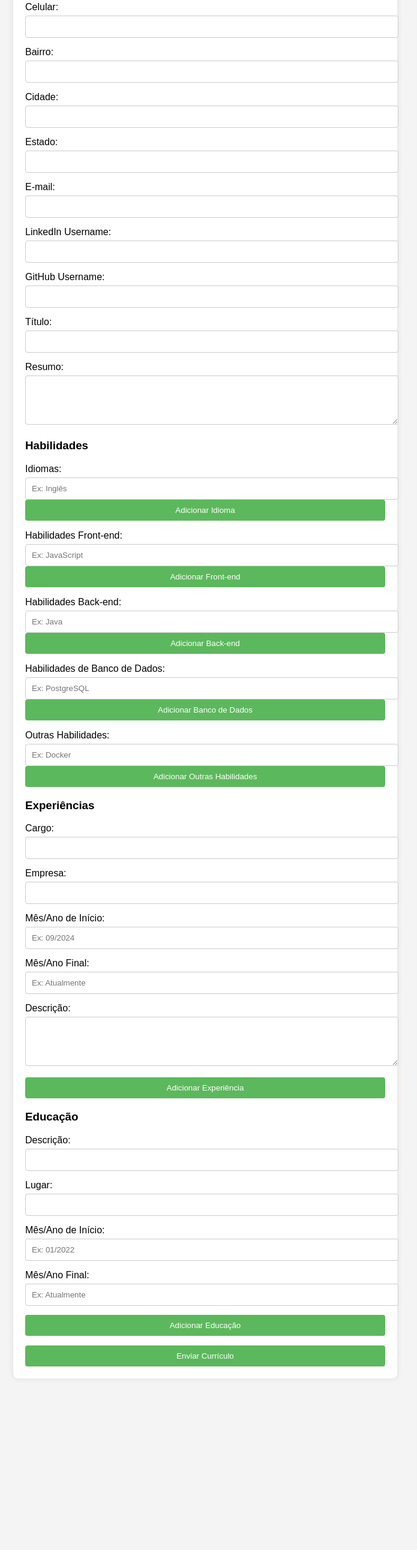
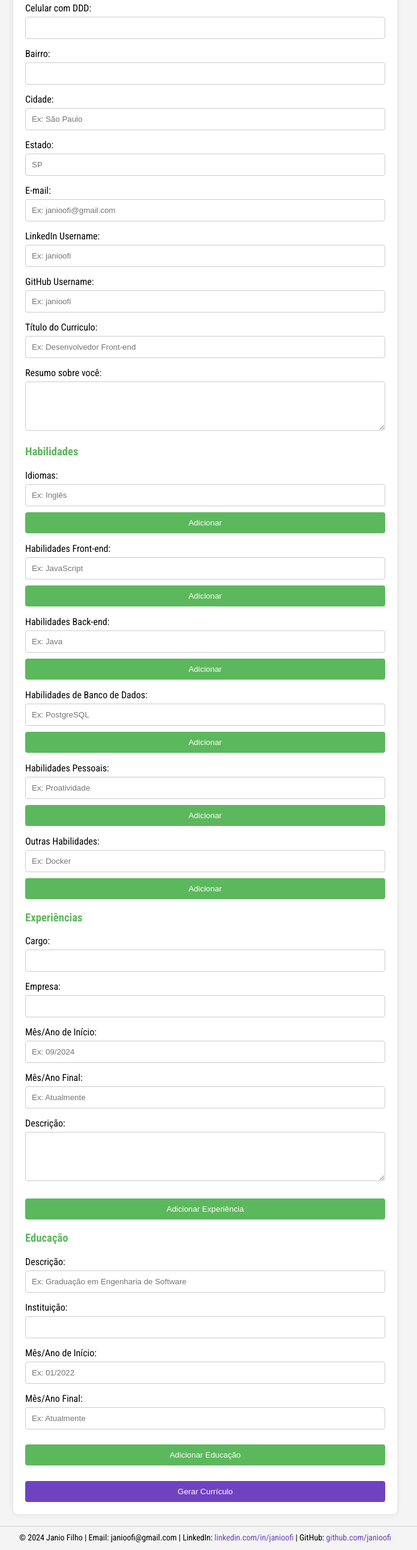
Before and after one commit to janioofi/curriculo-generator-dashboard, a plain HTML site: page index.html in a window 1280 px wide. Shown: the part 180-2764 px from the top of the page at 60% size, without its empty margins (298-993 px from the left). Before the commit the page ends 2498 px from the top, so only its background shows below. Drawn offline with Linux system fonts and the light colour scheme.

Commit message:
Front-end funcionando

```diff
--- /dev/null
+++ b/assets/styles.css
@@ -0,0 +1,108 @@
+@import url('https://fonts.googleapis.com/css2?family=Roboto+Condensed:ital,wght@0,100..900;1,100..900&display=swap');
+
+body {
+    font-family: 'Roboto Condensed', Arial, sans-serif;
+    background-color: #f4f4f4;
+    margin: 0;
+    padding: 20px;
+}
+
+.container {
+    max-width: 600px;
+    margin: auto;
+    padding: 20px;
+    background: white;
+    border-radius: 8px;
+    box-shadow: 0 0 10px rgba(0, 0, 0, 0.1);
+}
+
+h2 {
+    text-align: center;
+    color: #333;
+}
+
+h3 {
+    margin-top: 20px;
+    color: #5cb85c;
+}
+
+.form-group {
+    margin-bottom: 15px;
+}
+
+label {
+    display: block;
+    margin-bottom: 5px;
+}
+
+input[type="text"],
+input[type="email"],
+textarea {
+    width: 100%;
+    padding: 10px;
+    border: 1px solid #ccc;
+    border-radius: 4px;
+    box-sizing: border-box; /* Inclui padding e borda no cálculo de largura */
+    margin: 0; /* Remove margens */
+}
+
+textarea {
+    resize: vertical; /* Permite apenas redimensionar verticalmente */
+}
+
+button {
+    width: 100%;
+    padding: 10px;
+    color: white;
+    border: none;
+    border-radius: 4px;
+    cursor: pointer;
+    margin-top: 10px;
+}
+
+button[type="button"] { /* Para os botões que não são de enviar */
+    background-color: #5cb85c; /* Cor padrão para botões que não são de enviar */
+}
+
+button[type="button"]:hover {
+    background-color: #4cae4c; /* Tom mais escuro para botões que não são de enviar ao passar o mouse */
+}
+
+button[type="submit"] { /* Para o botão de enviar currículo */
+    background-color: #6f42c1; /* Cor roxa */
+}
+
+button[type="submit"]:hover {
+    background-color: #5a32a1; /* Tom de roxo mais escuro ao passar o mouse */
+}
+
+ul {
+    list-style-type: none;
+    padding: 0;
+}
+
+li {
+    margin: 5px 0;
+}
+
+footer {
+    margin-top: 20px;
+    padding: 10px;
+    text-align: center;
+    background-color: #f4f4f4; /* Cor de fundo do footer */
+    border-top: 1px solid #ccc; /* Linha superior para separação */
+}
+
+footer p {
+    margin: 0; /* Remove margens do footer */
+    font-size: 14px; /* Tamanho da fonte menor */
+}
+
+footer a {
+    color: #6f42c1; /* Cor dos links */
+    text-decoration: none;
+}
+
+footer a:hover {
+    text-decoration: underline;
+}
--- a/index.html
+++ b/index.html
@@ -3,7 +3,8 @@
 <head>
     <meta charset="UTF-8">
     <meta name="viewport" content="width=device-width, initial-scale=1.0">
-    <link rel="stylesheet" href="styles.css">
+    <link rel="stylesheet" href="./assets/styles.css">
+    <link rel="icon" type="image/x-icon" href="./assets/favicon.ico">
     <title>Formulário de Currículo</title>
 </head>
 <body>
@@ -16,7 +17,7 @@
             </div>
 
             <div class="form-group">
-                <label for="celular">Celular:</label>
+                <label for="celular">Celular com DDD:</label>
                 <input type="text" id="celular">
             </div>
 
@@ -27,36 +28,36 @@
 
             <div class="form-group">
                 <label for="cidade">Cidade:</label>
-                <input type="text" id="cidade">
+                <input placeholder="Ex: São Paulo" type="text" id="cidade">
             </div>
 
             <div class="form-group">
                 <label for="estado">Estado:</label>
-                <input type="text" id="estado">
+                <input placeholder="SP" type="text" id="estado">
             </div>
 
             <div class="form-group">
                 <label for="email">E-mail:</label>
-                <input type="email" id="email">
+                <input placeholder="Ex: janioofi@gmail.com" type="email" id="email">
             </div>
 
             <div class="form-group">
                 <label for="linkedinUsername">LinkedIn Username:</label>
-                <input type="text" id="linkedinUsername">
+                <input placeholder="Ex: janioofi" type="text" id="linkedinUsername">
             </div>
 
             <div class="form-group">
                 <label for="githubUsername">GitHub Username:</label>
-                <input type="text" id="githubUsername">
+                <input placeholder="Ex: janioofi" type="text" id="githubUsername">
             </div>
 
             <div class="form-group">
-                <label for="titulo">Título:</label>
-                <input type="text" id="titulo">
+                <label for="titulo">Título do Curriculo:</label>
+                <input placeholder="Ex: Desenvolvedor Front-end" type="text" id="titulo">
             </div>
 
             <div class="form-group">
-                <label for="resumo">Resumo:</label>
+                <label for="resumo">Resumo sobre você:</label>
                 <textarea id="resumo" rows="4"></textarea>
             </div>
 
@@ -64,35 +65,42 @@
             <div class="form-group">
                 <label for="idioma">Idiomas:</label>
                 <input type="text" id="idioma" placeholder="Ex: Inglês">
-                <button type="button" id="addIdioma">Adicionar Idioma</button>
+                <button type="button" id="addIdioma">Adicionar</button>
                 <ul id="listaIdiomas"></ul>
             </div>
 
             <div class="form-group">
                 <label for="frontEnd">Habilidades Front-end:</label>
                 <input type="text" id="frontEnd" placeholder="Ex: JavaScript">
-                <button type="button" id="addFrontEnd">Adicionar Front-end</button>
+                <button type="button" id="addFrontEnd">Adicionar</button>
                 <ul id="listaFrontEnd"></ul>
             </div>
 
             <div class="form-group">
                 <label for="backEnd">Habilidades Back-end:</label>
                 <input type="text" id="backEnd" placeholder="Ex: Java">
-                <button type="button" id="addBackEnd">Adicionar Back-end</button>
+                <button type="button" id="addBackEnd">Adicionar</button>
                 <ul id="listaBackEnd"></ul>
             </div>
 
             <div class="form-group">
                 <label for="bancoDados">Habilidades de Banco de Dados:</label>
                 <input type="text" id="bancoDados" placeholder="Ex: PostgreSQL">
-                <button type="button" id="addBancoDados">Adicionar Banco de Dados</button>
+                <button type="button" id="addBancoDados">Adicionar</button>
                 <ul id="listaBancoDados"></ul>
+            </div>
+
+            <div class="form-group">
+                <label for="pessoais">Habilidades Pessoais:</label>
+                <input type="text" id="pessoais" placeholder="Ex: Proatividade">
+                <button type="button" id="addPessoais">Adicionar</button>
+                <ul id="listaPessoais"></ul>
             </div>
 
             <div class="form-group">
                 <label for="outros">Outras Habilidades:</label>
                 <input type="text" id="outros" placeholder="Ex: Docker">
-                <button type="button" id="addOutros">Adicionar Outras Habilidades</button>
+                <button type="button" id="addOutros">Adicionar</button>
                 <ul id="listaOutros"></ul>
             </div>
 
@@ -107,7 +115,7 @@
             </div>
             <div class="form-group">
                 <label for="mesAnoInicioExperiencia">Mês/Ano de Início:</label>
-                <input type="text" id="mesAnoInicioExperiencia" placeholder="Ex: 09/2024" >
+                <input type="text" id="mesAnoInicioExperiencia" placeholder="Ex: 09/2024">
             </div>
             <div class="form-group">
                 <label for="mesAnoFinalExperiencia">Mês/Ano Final:</label>
@@ -123,10 +131,10 @@
             <h3>Educação</h3>
             <div class="form-group">
                 <label for="descricaoEducacao">Descrição:</label>
-                <input type="text" id="descricaoEducacao">
+                <input placeholder="Ex: Graduação em Engenharia de Software" type="text" id="descricaoEducacao">
             </div>
             <div class="form-group">
-                <label for="lugarEducacao">Lugar:</label>
+                <label for="lugarEducacao">Instituição:</label>
                 <input type="text" id="lugarEducacao">
             </div>
             <div class="form-group">
@@ -140,10 +148,19 @@
             <button type="button" id="addEducacao">Adicionar Educação</button>
             <ul id="listaEducacao"></ul>
 
-            <button type="submit">Enviar Currículo</button>
+            <button type="submit">Gerar Currículo</button>
         </form>
     </div>
 
-    <script src="script.js"></script>
+    <footer>
+        <p>
+            &copy; 2024 Janio Filho |
+            Email: janioofi@gmail.com |
+            LinkedIn: <a href="https://linkedin.com/in/janioofi" target="_blank">linkedin.com/in/janioofi</a> |
+            GitHub: <a href="https://github.com/janioofi" target="_blank">github.com/janioofi</a>
+        </p>
+    </footer>
+
+    <script src="./scripts/script.js"></script>
 </body>
 </html>
--- a/styles.css
+++ /dev/null
@@ -1,64 +0,0 @@
-body {
-    font-family: Arial, sans-serif;
-    background-color: #f4f4f4;
-    margin: 0;
-    padding: 20px;
-}
-
-.container {
-    max-width: 600px;
-    margin: auto;
-    padding: 20px;
-    background: white;
-    border-radius: 8px;
-    box-shadow: 0 0 10px rgba(0, 0, 0, 0.1);
-}
-
-h2 {
-    text-align: center;
-}
-
-h3 {
-    margin-top: 20px;
-}
-
-.form-group {
-    margin-bottom: 15px;
-}
-
-label {
-    display: block;
-    margin-bottom: 5px;
-}
-
-input[type="text"],
-input[type="email"],
-textarea {
-    width: 100%;
-    padding: 10px;
-    border: 1px solid #ccc;
-    border-radius: 4px;
-}
-
-button {
-    width: 100%;
-    padding: 10px;
-    background-color: #5cb85c;
-    color: white;
-    border: none;
-    border-radius: 4px;
-    cursor: pointer;
-}
-
-button:hover {
-    background-color: #4cae4c;
-}
-
-ul {
-    list-style-type: none;
-    padding: 0;
-}
-
-li {
-    margin: 5px 0;
-}
```
Also changed, not shown: scripts/script.js (renamed from script.js, +7 -3 lines), assets/favicon.ico (added).
